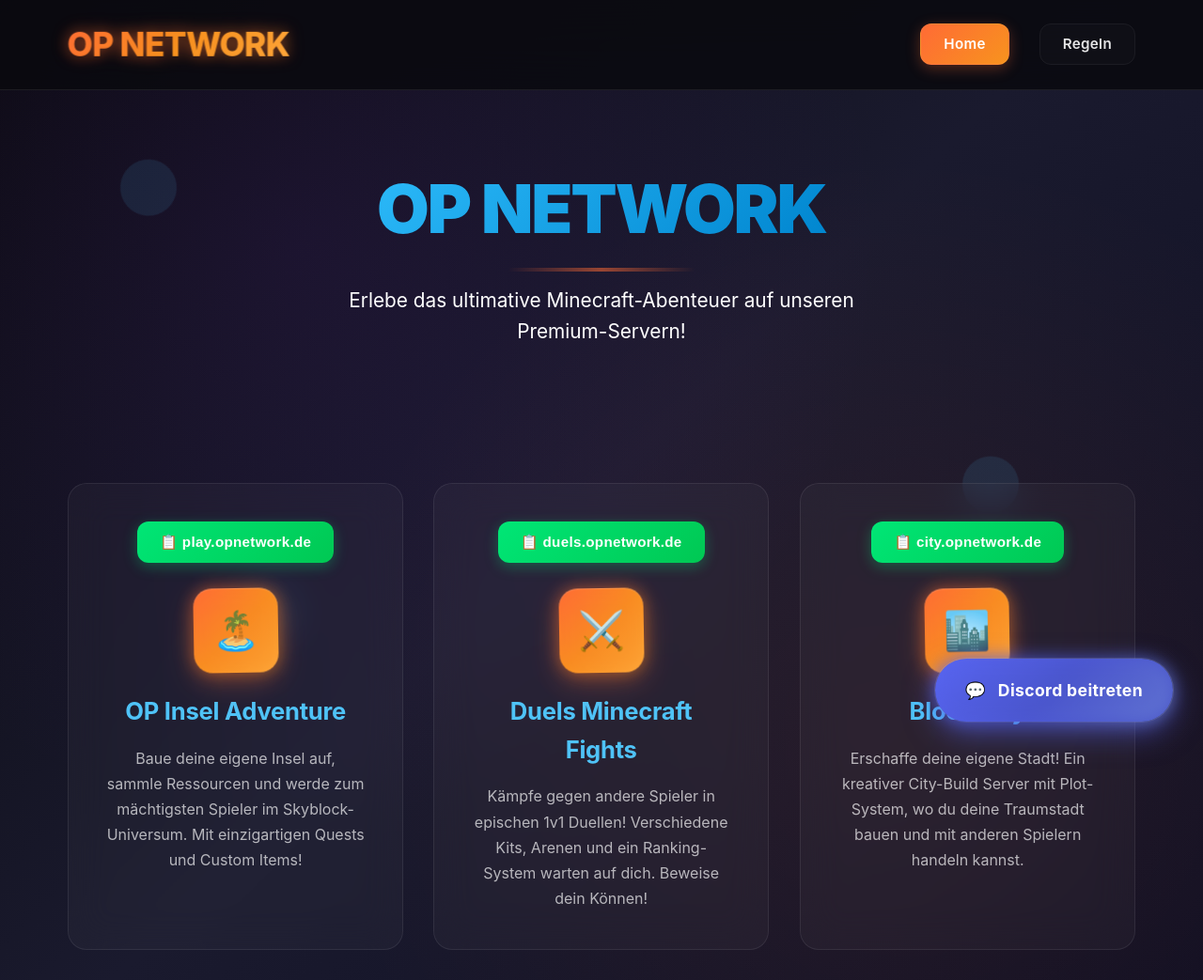
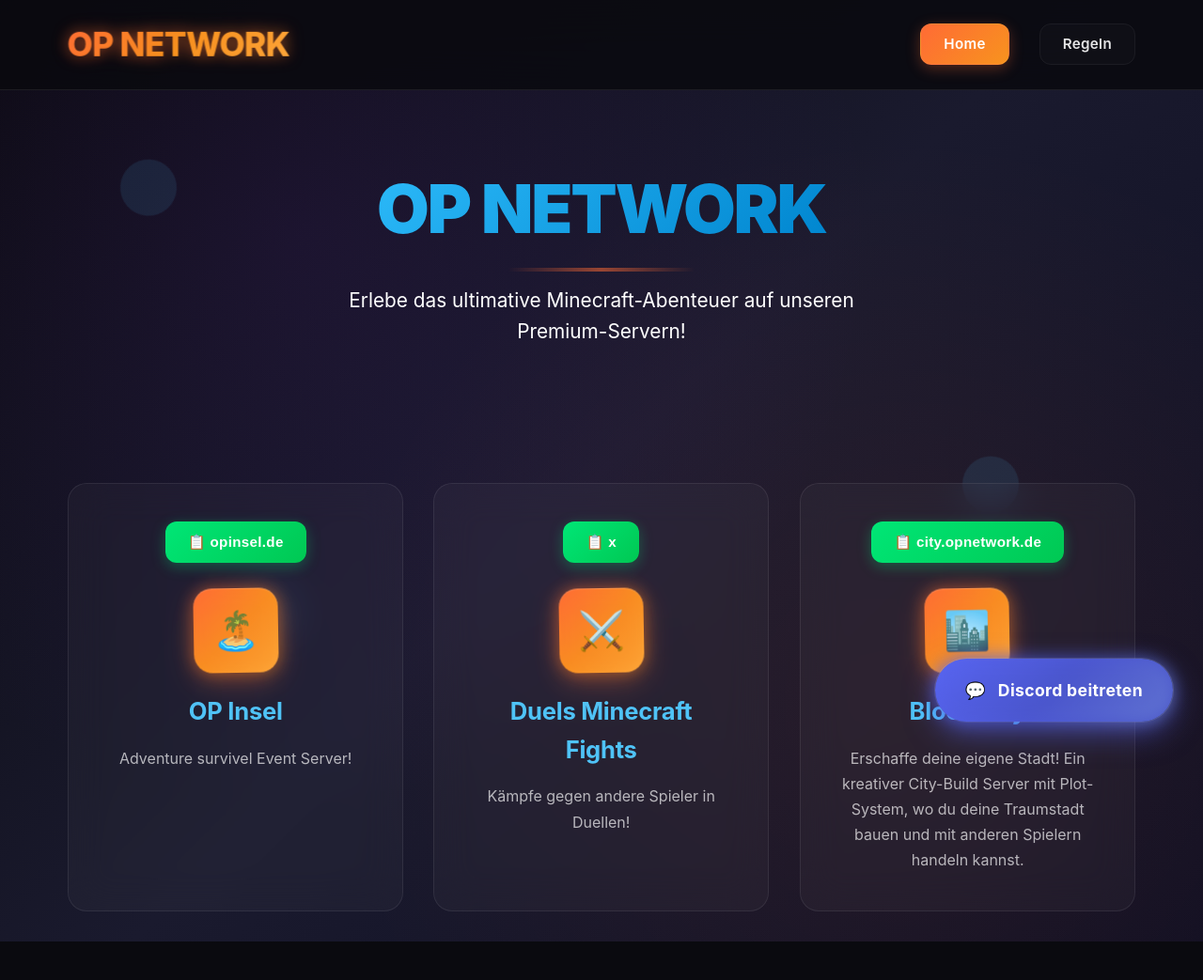
Before and after one commit to flsfsff/OP-Network, a plain HTML site: page index.html in a window 1280 px wide. Shown: the whole page at 94% size. After the commit the page ends 1002 px from the top, so only its background shows below. Drawn offline with Linux system fonts and the light colour scheme.

Commit message:
Update index.html

```diff
--- a/index.html
+++ b/index.html
@@ -655,20 +655,20 @@
             <div class="servers-grid">
                 <div class="server-card" style="animation-delay: 0.1s;">
                     <button class="ip-button" onclick="copyIP('play.opnetwork.de', this)">
-                        📋 play.opnetwork.de
+                        📋 opinsel.de
                     </button>
                     <div class="server-icon">🏝️</div>
-                    <h3>OP Insel Adventure</h3>
-                    <p>Baue deine eigene Insel auf, sammle Ressourcen und werde zum mächtigsten Spieler im Skyblock-Universum. Mit einzigartigen Quests und Custom Items!</p>
+                    <h3>OP Insel</h3>
+                    <p>Adventure survivel Event Server!</p>
                 </div>
 
                 <div class="server-card" style="animation-delay: 0.3s;">
                     <button class="ip-button" onclick="copyIP('duels.opnetwork.de', this)">
-                        📋 duels.opnetwork.de
+                        📋 x
                     </button>
                     <div class="server-icon">⚔️</div>
                     <h3>Duels Minecraft Fights</h3>
-                    <p>Kämpfe gegen andere Spieler in epischen 1v1 Duellen! Verschiedene Kits, Arenen und ein Ranking-System warten auf dich. Beweise dein Können!</p>
+                    <p>Kämpfe gegen andere Spieler in   Duellen!</p>
                 </div>
 
                 <div class="server-card" style="animation-delay: 0.5s;">
```
